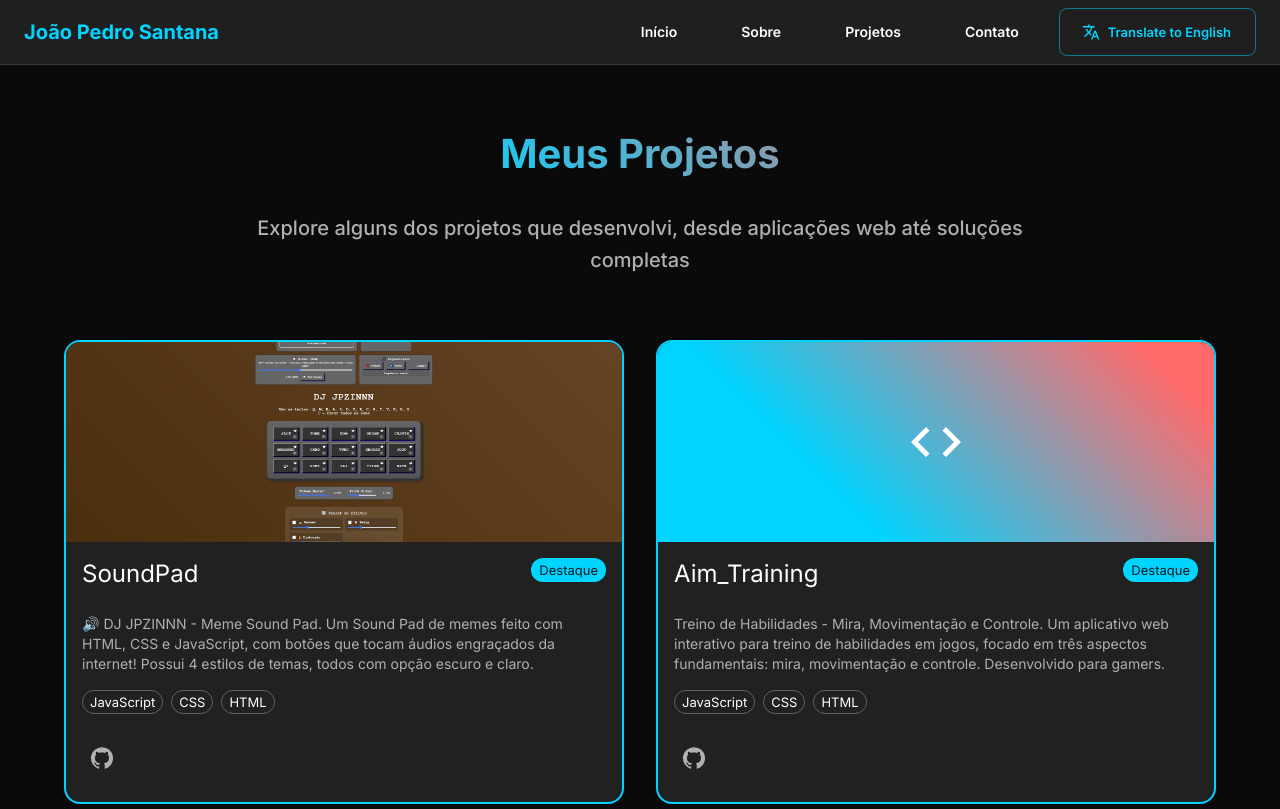
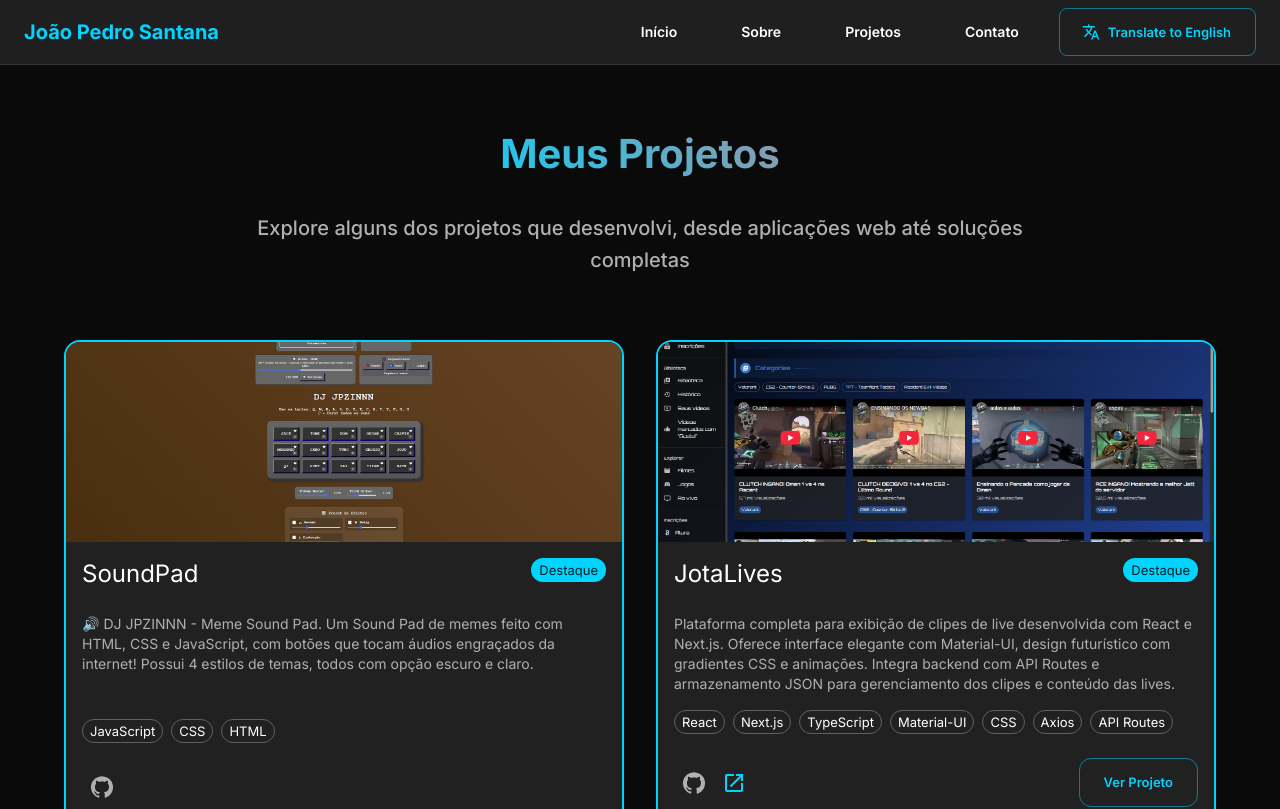
Before and after one commit to jpsantana6699/Portifolio-Full-Stack, a Next.js app: page /projetos in a window 1280 px wide. Shown: the top 809 px of the page. Built offline with nearby package versions, Linux system fonts and the light colour scheme.

Commit message:
feat: project

```diff
--- a/src/app/projetos/page.tsx
+++ b/src/app/projetos/page.tsx
@@ -29,6 +29,17 @@ const projects = [
   },
   {
     id: 1,
+    title: 'JotaLives',
+    // eslint-disable-next-line @stylistic/max-len
+    description: 'Plataforma completa para exibição de clipes de live desenvolvida com React e Next.js. Oferece interface elegante com Material-UI, design futurístico com gradientes CSS e animações. Integra backend com API Routes e armazenamento JSON para gerenciamento dos clipes e conteúdo das lives.',
+    image: '/images/jotalives.png',
+    technologies: ['React', 'Next.js', 'TypeScript', 'Material-UI', 'CSS', 'Axios', 'API Routes'],
+    githubUrl: 'https://github.com/jpsantana6699/JotaLives',
+    liveUrl: 'https://jota-lives.vercel.app/',
+    featured: true,
+  },
+  {
+    id: 2,
     title: 'Aim_Training',
     // eslint-disable-next-line @stylistic/max-len
     description: 'Treino de Habilidades - Mira, Movimentação e Controle. Um aplicativo web interativo para treino de habilidades em jogos, focado em três aspectos fundamentais: mira, movimentação e controle. Desenvolvido para gamers.',
@@ -39,7 +50,7 @@ const projects = [
     featured: true,
   },
   {
-    id: 2,
+    id: 3,
     title: 'JotaPeTech',
     // eslint-disable-next-line @stylistic/max-len
     description: 'Plataforma moderna desenvolvida em Next.js focada em Server-Side Rendering (SSR) e desenvolvimento de aplicações web inovadoras. Oferece listagem de posts com paginação, renderização otimizada do lado do servidor e integração com APIs modernas.',
@@ -49,7 +60,7 @@ const projects = [
     featured: false,
   },
   {
-    id: 3,
+    id: 4,
     title: 'Sample - API Rest Typescript com MongoDB e Swagger openAPI',
     // eslint-disable-next-line @stylistic/max-len
     description: 'API RESTful completa desenvolvida em TypeScript com MongoDB e documentação Swagger OpenAPI. Implementa autenticação JWT, criptografia de senhas com Bcrypt e padrões de desenvolvimento back-end com estrutura escalável e boas práticas de código.',
@@ -59,7 +70,7 @@ const projects = [
     featured: false,
   },
   {
-    id: 4,
+    id: 5,
     title: 'Livraria Digital',
     // eslint-disable-next-line @stylistic/max-len
     description: 'Plataforma completa de livraria online desenvolvida com stack full-stack. Combina interface React moderna com backend Node.js robusto, autenticação JWT, banco de dados MongoDB e templates dinâmicos EJS para uma experiência de compra completa.',
@@ -69,7 +80,7 @@ const projects = [
     featured: false,
   },
   {
-    id: 5,
+    id: 6,
     title: 'Sample - API Node.js com Sequelize',
     // eslint-disable-next-line @stylistic/max-len
     description: 'API RESTful robusta desenvolvida em Node.js com Sequelize ORM para gerenciamento de banco de dados. Implementa padrões de desenvolvimento back-end com estrutura escalável e boas práticas de código.',
```
Also changed, not shown: public/images/jotalives.png (added).
